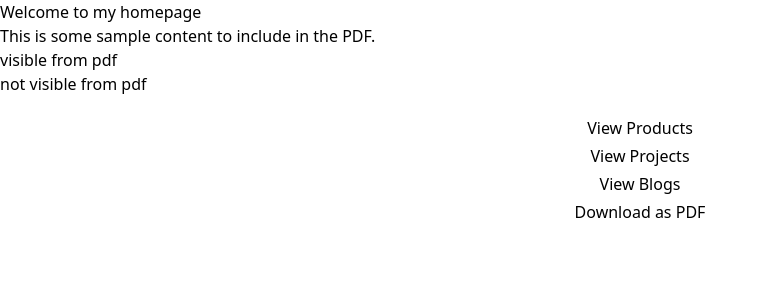
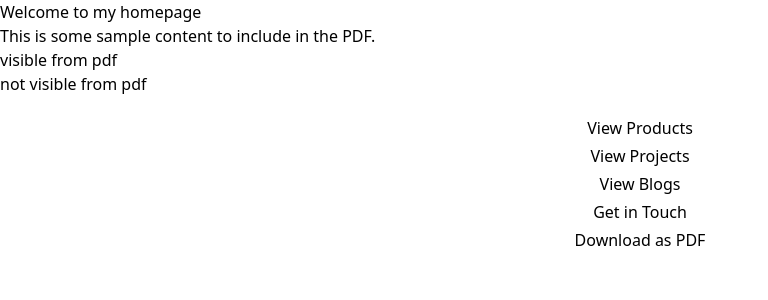
Before and after one commit to BosEriko/boseriko.com, a Next.js app: page / in a window 1280 px wide. Shown: the top 300 px of the page, without its empty margins (0-768 px from the left). Built offline with nearby package versions, Linux system fonts and the light colour scheme.

Commit message:
Feature: Add Simple Get in Touch Page

```diff
--- a/app/page.tsx
+++ b/app/page.tsx
@@ -54,6 +54,7 @@ export default function Home() {
         <button onClick={() => router.push(`/product`)}>View Products</button>
         <button onClick={() => router.push(`/project`)}>View Projects</button>
         <button onClick={() => router.push(`/blog`)}>View Blogs</button>
+        <button onClick={() => router.push(`/touch`)}>Get in Touch</button>
         <button onClick={handleDownloadPDF}>Download as PDF</button>
       </div>
     </div>
--- /dev/null
+++ b/app/touch/page.tsx
@@ -0,0 +1,3 @@
+export default function Touch() {
+  return <div>Get in Touch</div>;
+}
```
